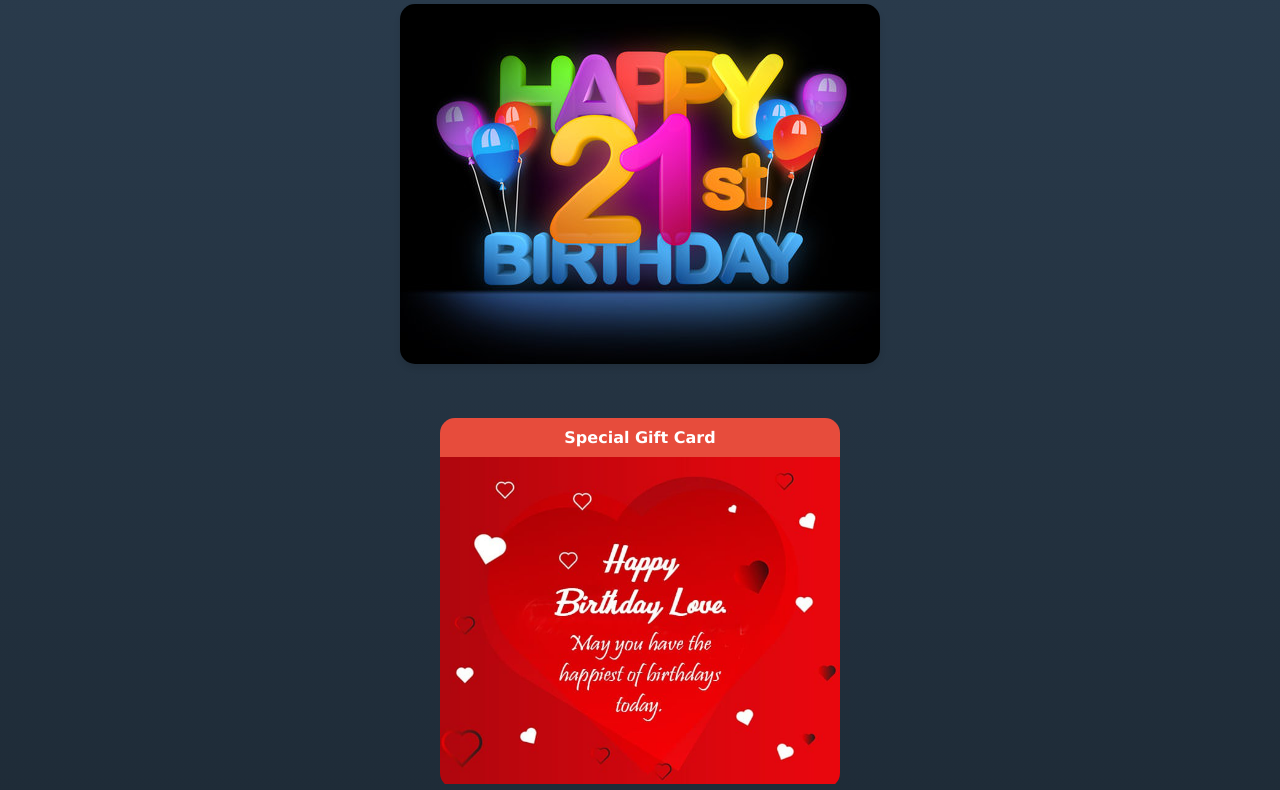
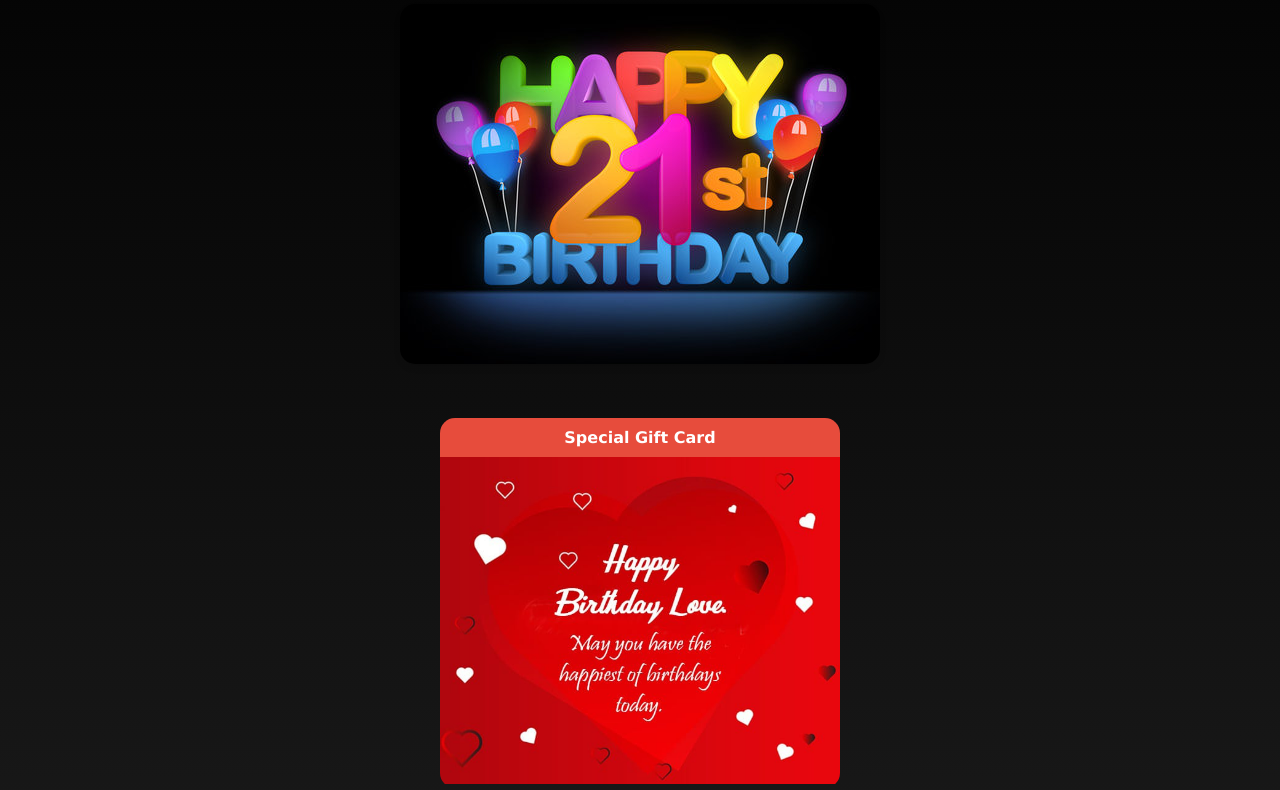
Before and after one commit to barasapeter/hbdbabe-, a plain HTML site: page DEC15/index.html in a window 1280 px wide. Shown: the part 195-985 px from the top of the page. Drawn offline with Linux system fonts and the light colour scheme.

Commit message:
Update index.html

```diff
--- a/DEC15/index.html
+++ b/DEC15/index.html
@@ -25,8 +25,9 @@
             text-align: center;
             margin: 0;
             padding: 40px;
-            background: linear-gradient(to bottom, #2c3e50, #1c2833); /* Dark Gradient colors */
+            background: linear-gradient(to bottom, #000000, #1c1c1c); /* Black Gradient */
         }
+
         h1, p, #turnsImage {
             opacity: 0;
             transform: translateY(-50px);
```
